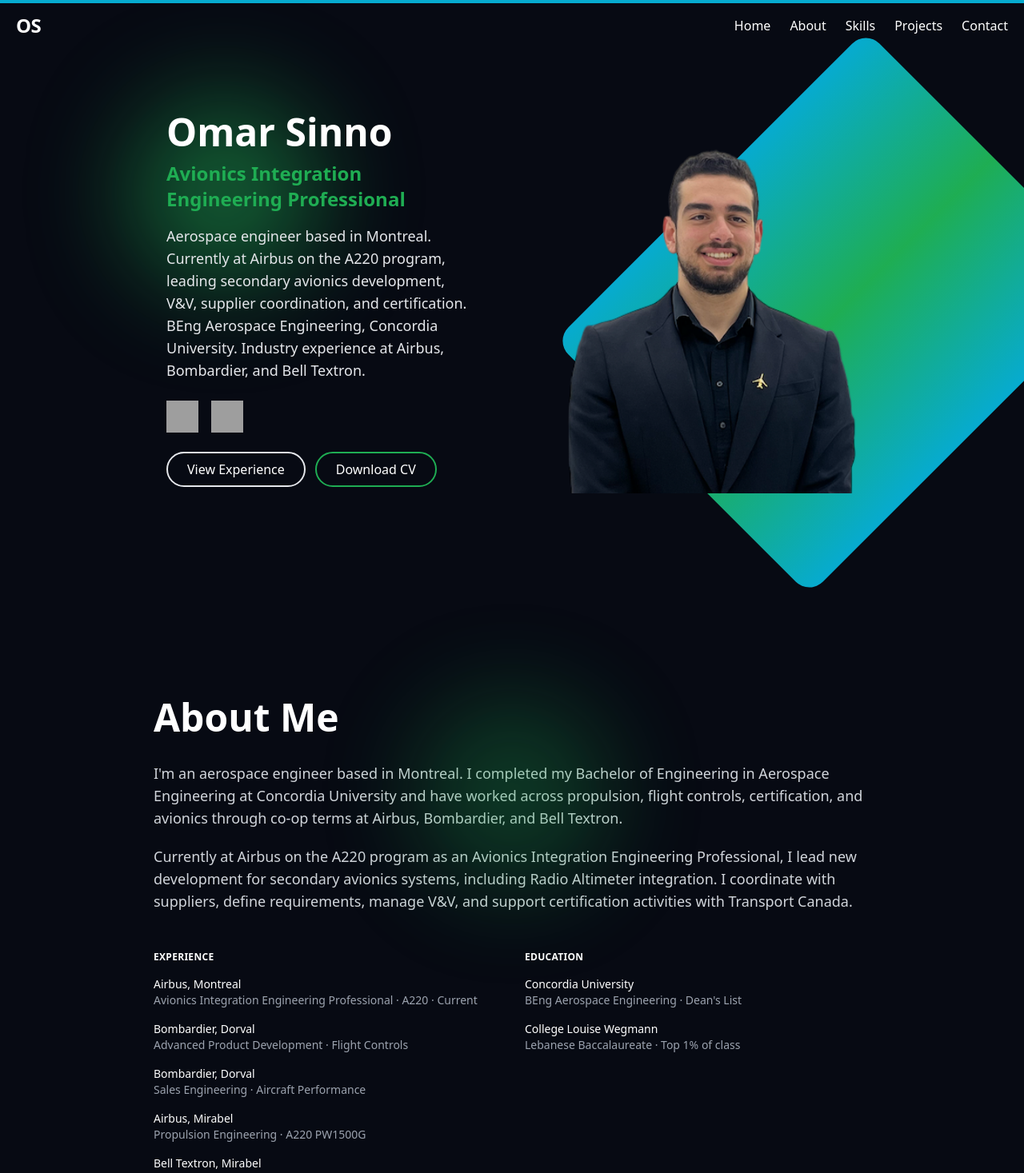
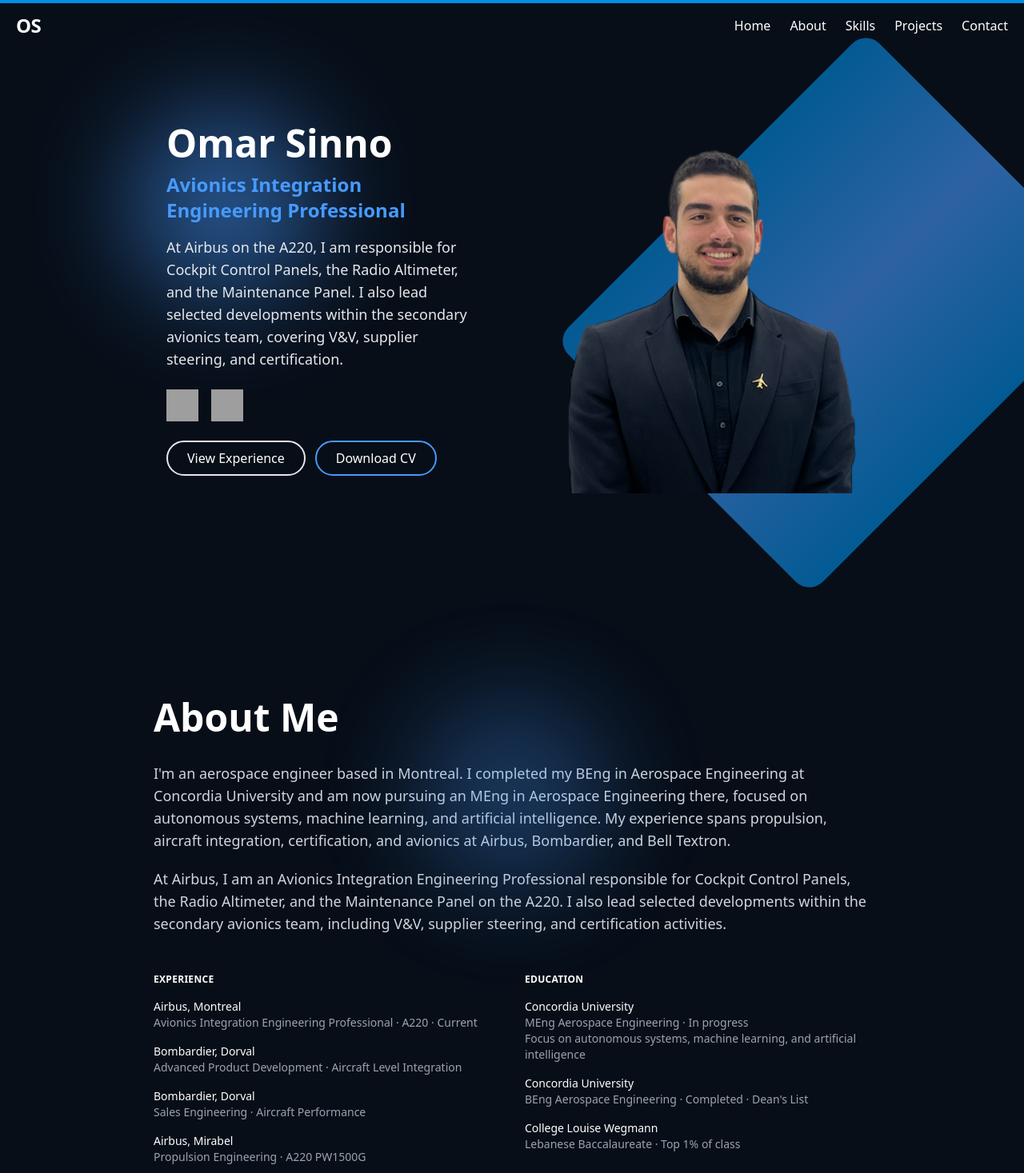
Before and after one commit to omarsinno14/Website, a React (Vite) app: page / in a window 1280 px wide. Shown: the top 1467 px of the page at 80% size. Built offline with nearby package versions, Linux system fonts and the light colour scheme; grey boxes are pictures that could not be loaded.

Commit message:
Update Airbus blue palette and aerospace profile details

```diff
--- a/index.html
+++ b/index.html
@@ -3,15 +3,15 @@
   <head>
     <meta charset="UTF-8" />
     <meta name="viewport" content="width=device-width, initial-scale=1.0" />
-    <title>Omar Sinno — Avionics Integration Engineering Professional</title>
-    <meta name="description" content="Omar Sinno — Aerospace engineer based in Montreal. Avionics Integration Engineering Professional at Airbus on the A220 program. BEng Aerospace Engineering, Concordia University." />
+    <title>Omar Sinno | Avionics Integration Engineering Professional</title>
+    <meta name="description" content="Omar Sinno is an aerospace engineer responsible for Cockpit Control Panels, Radio Altimeter, and Maintenance Panel on the Airbus A220. Concordia BEng graduate pursuing an MEng in Aerospace Engineering." />
     <meta name="author" content="Omar Sinno" />
-    <meta property="og:title" content="Omar Sinno — Avionics Integration Engineering Professional" />
-    <meta property="og:description" content="Aerospace engineer based in Montreal. Currently at Airbus on the A220 program, leading secondary avionics development, V&V, supplier coordination, and certification." />
+    <meta property="og:title" content="Omar Sinno | Avionics Integration Engineering Professional" />
+    <meta property="og:description" content="Responsible for Cockpit Control Panels, Radio Altimeter, and Maintenance Panel on the A220. Leading selected secondary avionics developments, V&V, supplier steering, and certification. Pursuing an MEng at Concordia." />
     <meta property="og:type" content="website" />
     <meta name="twitter:card" content="summary" />
-    <meta name="twitter:title" content="Omar Sinno — Avionics Integration Engineering Professional" />
-    <meta name="twitter:description" content="Aerospace engineer at Airbus, Montreal. A220 avionics integration, V&V, certification." />
+    <meta name="twitter:title" content="Omar Sinno | Avionics Integration Engineering Professional" />
+    <meta name="twitter:description" content="A220 avionics integration at Airbus. Concordia Aerospace Engineering BEng graduate pursuing an MEng focused on autonomous systems, machine learning, and AI." />
   </head>
   <body>
     <div id="root"></div>
--- a/src/components/About.jsx
+++ b/src/components/About.jsx
@@ -14,17 +14,18 @@ export default function About() {
         </header>
 
         <p className="text-base sm:text-lg text-gray-300 mb-5 leading-relaxed">
-          I'm an aerospace engineer based in Montreal. I completed my Bachelor of Engineering
-          in Aerospace Engineering at Concordia University and have worked across propulsion,
-          flight controls, certification, and avionics through co-op terms at Airbus, Bombardier,
-          and Bell Textron.
+          I&apos;m an aerospace engineer based in Montreal. I completed my BEng in Aerospace
+          Engineering at Concordia University and am now pursuing an MEng in Aerospace
+          Engineering there, focused on autonomous systems, machine learning, and
+          artificial intelligence. My experience spans propulsion, aircraft integration,
+          certification, and avionics at Airbus, Bombardier, and Bell Textron.
         </p>
 
         <p className="text-base sm:text-lg text-gray-300 mb-12 leading-relaxed">
-          Currently at Airbus on the A220 program as an Avionics Integration Engineering
-          Professional, I lead new development for secondary avionics systems, including
-          Radio Altimeter integration. I coordinate with suppliers, define requirements,
-          manage V&V, and support certification activities with Transport Canada.
+          At Airbus, I am an Avionics Integration Engineering Professional responsible for
+          Cockpit Control Panels, the Radio Altimeter, and the Maintenance Panel on the A220.
+          I also lead selected developments within the secondary avionics team, including
+          V&amp;V, supplier steering, and certification activities.
         </p>
 
         <div id="experience" className="grid sm:grid-cols-2 gap-8 text-sm">
@@ -37,7 +38,7 @@ export default function About() {
               </li>
               <li className="flex flex-col">
                 <span className="text-white font-medium">Bombardier, Dorval</span>
-                <span className="text-gray-400">Advanced Product Development · Flight Controls</span>
+                <span className="text-gray-400">Advanced Product Development · Aircraft Level Integration</span>
               </li>
               <li className="flex flex-col">
                 <span className="text-white font-medium">Bombardier, Dorval</span>
@@ -63,7 +64,12 @@ export default function About() {
             <ul className="space-y-4">
               <li className="flex flex-col">
                 <span className="text-white font-medium">Concordia University</span>
-                <span className="text-gray-400">BEng Aerospace Engineering · Dean's List</span>
+                <span className="text-gray-400">MEng Aerospace Engineering · In progress</span>
+                <span className="text-gray-400">Focus on autonomous systems, machine learning, and artificial intelligence</span>
+              </li>
+              <li className="flex flex-col">
+                <span className="text-white font-medium">Concordia University</span>
+                <span className="text-gray-400">BEng Aerospace Engineering · Completed · Dean&apos;s List</span>
               </li>
               <li className="flex flex-col">
                 <span className="text-white font-medium">College Louise Wegmann</span>
--- a/src/components/Contact.jsx
+++ b/src/components/Contact.jsx
@@ -58,7 +58,7 @@ export default function Contact() {
           <div
             className="absolute z-0 top-1/2 left-1/2 transform -translate-x-1/2 -translate-y-1/2 w-[300px]
             sm:w-[#400px] h-[300px] sm:h-[400px] rounded-full bg-gradient-to-r from-brand-primary via-brand-secondary
-            to-brand-primary shadow-[0_0_70px_rgba(147,51,234,0.7)]"
+            to-brand-primary shadow-[0_0_70px_rgba(0,119,204,0.45)]"
           ></div>
           <img
             src={imghero}
--- a/src/components/Hero.jsx
+++ b/src/components/Hero.jsx
@@ -7,21 +7,19 @@ import OmarCV from "/Omar.pdf";
 
 export default function Hero() {
   return (
-    <div className="relative overflow-hidden flex flex-col items-center pb-8">
+    <div className="relative isolate overflow-hidden flex flex-col items-center pb-8">
       <div
         className="md:h-[550px] h-[500px] w-[450px] bg-gradient-to-r absolute from-brand-primary via-brand-secondary
-        to-brand-primary transform rotate-45 z-0 right-2 top-28 rounded-3xl"
+        to-brand-primary transform rotate-45 -z-10 right-2 top-28 rounded-3xl opacity-60"
       />
       <Navbar />
       <main
         id="home"
-        className="flex flex-col md:flex-row items-center justify-center w-full px-4
+        className="relative flex flex-col md:flex-row items-center justify-center w-full px-4
         md:px-52 pb-4 md:pb-24 md:pt-32 pt-24 mt-14 md:mt-0 z-10"
       >
         <section
           className="flex-1 mr-0 md:mr-28 md:text-left mt-10 md:mt-0 relative"
-          data-aos="fade-up"
-          data-aos-delay="300"
         >
           <div className="hidden sm:block absolute -z-10 w-60 h-60 bg-brand-secondary rounded-full blur-3xl opacity-50 -top-5 -left-12" />
 
@@ -35,9 +33,9 @@ export default function Hero() {
           </header>
 
           <p className="text-base sm:text-lg text-gray-200 mb-6 leading-relaxed max-w-lg">
-            Aerospace engineer based in Montreal. Currently at Airbus on the A220 program,
-            leading secondary avionics development, V&V, supplier coordination, and certification.
-            BEng Aerospace Engineering, Concordia University. Industry experience at Airbus, Bombardier, and Bell Textron.
+            At Airbus on the A220, I am responsible for Cockpit Control Panels, the Radio Altimeter,
+            and the Maintenance Panel. I also lead selected developments within the secondary avionics
+            team, covering V&amp;V, supplier steering, and certification.
           </p>
 
           <div className="flex items-center space-x-4 mb-6">
@@ -74,8 +72,6 @@ export default function Hero() {
         </section>
 
         <figure
-          data-aos="fade-up"
-          data-aos-delay="500"
           className="flex-1 flex justify-center md:justify-end mt-8 md:mt-0"
         >
           <img
--- a/src/components/Projects.jsx
+++ b/src/components/Projects.jsx
@@ -11,7 +11,7 @@ import project2 from "/project2.png";
 
 const ProjectCard = ({ image, title, description, tags, link }) => {
   return (
-    <article className="relative max-w-sm bg-gray-800 rounded-lg overflow-hidden shadow-lg group flex flex-col">
+    <article className="relative max-w-sm bg-card border border-border rounded-lg overflow-hidden group flex flex-col">
       <div className="absolute z-0 w-40 h-40 bg-brand-secondary rounded-full blur-3xl opacity-30 -top-5 left-10" />
 
       <div className="relative z-10 flex flex-col h-full">
@@ -82,7 +82,7 @@ const projects = [
   },
   {
     image: Airbus,
-    title: "Airbus Propulsion — Lessons-Learned Knowledge Tool",
+    title: "Airbus Propulsion Lessons Learned Knowledge Tool",
     description:
       "Designed and implemented a lessons-learned tool integrated with Google Docs and Sheets using HTML, CSS, and JavaScript (Apps Script). Delivered structured intake forms, metadata tagging, search, and automated reporting to improve knowledge capture across the propulsion team.",
     tags: ["JavaScript", "Apps Script", "Knowledge Management"],
--- a/src/components/Skills.jsx
+++ b/src/components/Skills.jsx
@@ -77,7 +77,7 @@ const categories = [
 ];
 
 const SkillBox = ({ title, groups }) => (
-  <article className="bg-gray-800 p-4 sm:p-5 rounded-lg shadow-md hover:bg-brand-secondary/10 transition-colors duration-150">
+  <article className="bg-card border border-border p-4 sm:p-5 rounded-lg hover:bg-brand-secondary/10 transition-colors duration-150">
     <header>
       <h3 className="text-sm sm:text-base font-semibold mb-3 text-brand-secondary">{title}</h3>
     </header>
@@ -110,9 +110,7 @@ export default function Skills() {
 
       <div data-aos="fade-up" data-aos-delay="300" className="relative z-20 w-full max-w-6xl space-y-8">
         <header className="text-center">
-          <h2 className="text-3xl sm:text-4xl font-bold">
-            Skills <span className="text-brand-secondary">and Expertise</span>
-          </h2>
+          <h2 className="text-3xl sm:text-4xl font-bold">Skills</h2>
           <p className="text-gray-400 mt-3 text-sm max-w-xl mx-auto">
             Aerospace systems engineering, avionics integration, and software tooling across
             major commercial and regional aircraft programs.
--- a/src/index.css
+++ b/src/index.css
@@ -21,16 +21,16 @@ img, video, canvas, svg {
 /* Dark-only palettes. Set <html data-theme="ocean"> in index.html to avoid FOUC. */
 :root { color-scheme: dark; }
 
-/* Ocean */
+/* Airbus inspired navy and blue */
 :root[data-theme="ocean"] {
-  --bg: 222 47% 5%;
+  --bg: 216 55% 6%;
   --fg: 210 40% 98%;
-  --muted: 217 27% 15%;
-  --card: 222 47% 7%;
-  --border: 217 19% 27%;
-  --primary: 191 94% 42%;
-  --secondary: 142 70% 40%;
-  --accent: 199 92% 48%;
+  --muted: 214 35% 15%;
+  --card: 216 48% 9%;
+  --border: 215 28% 28%;
+  --primary: 203 100% 45%;
+  --secondary: 213 100% 64%;
+  --accent: 201 100% 53%;
 }
 
 /* Sunset */
```
Also changed, not shown: 5 other files (tests, documents, lock files or other folders).
